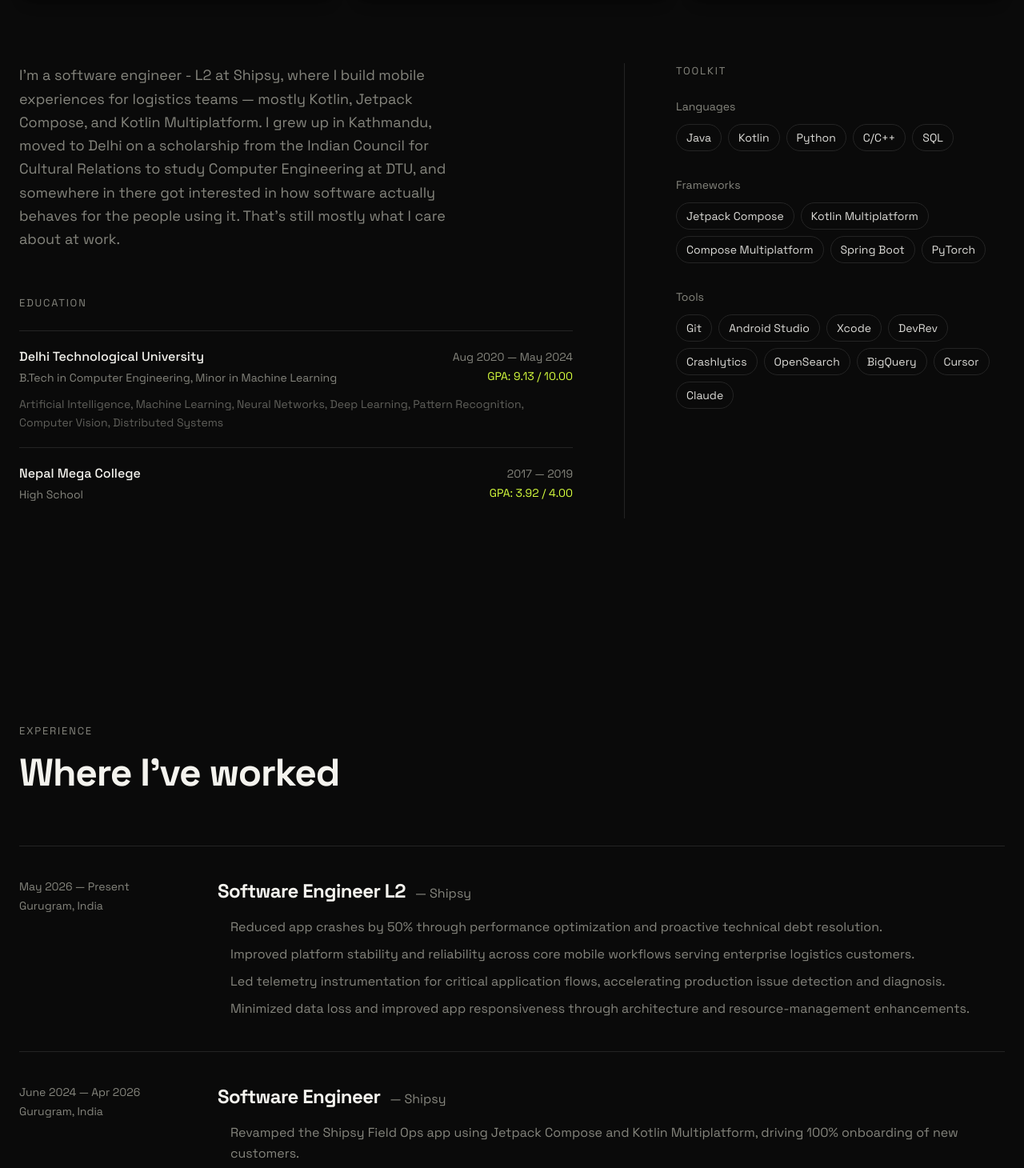
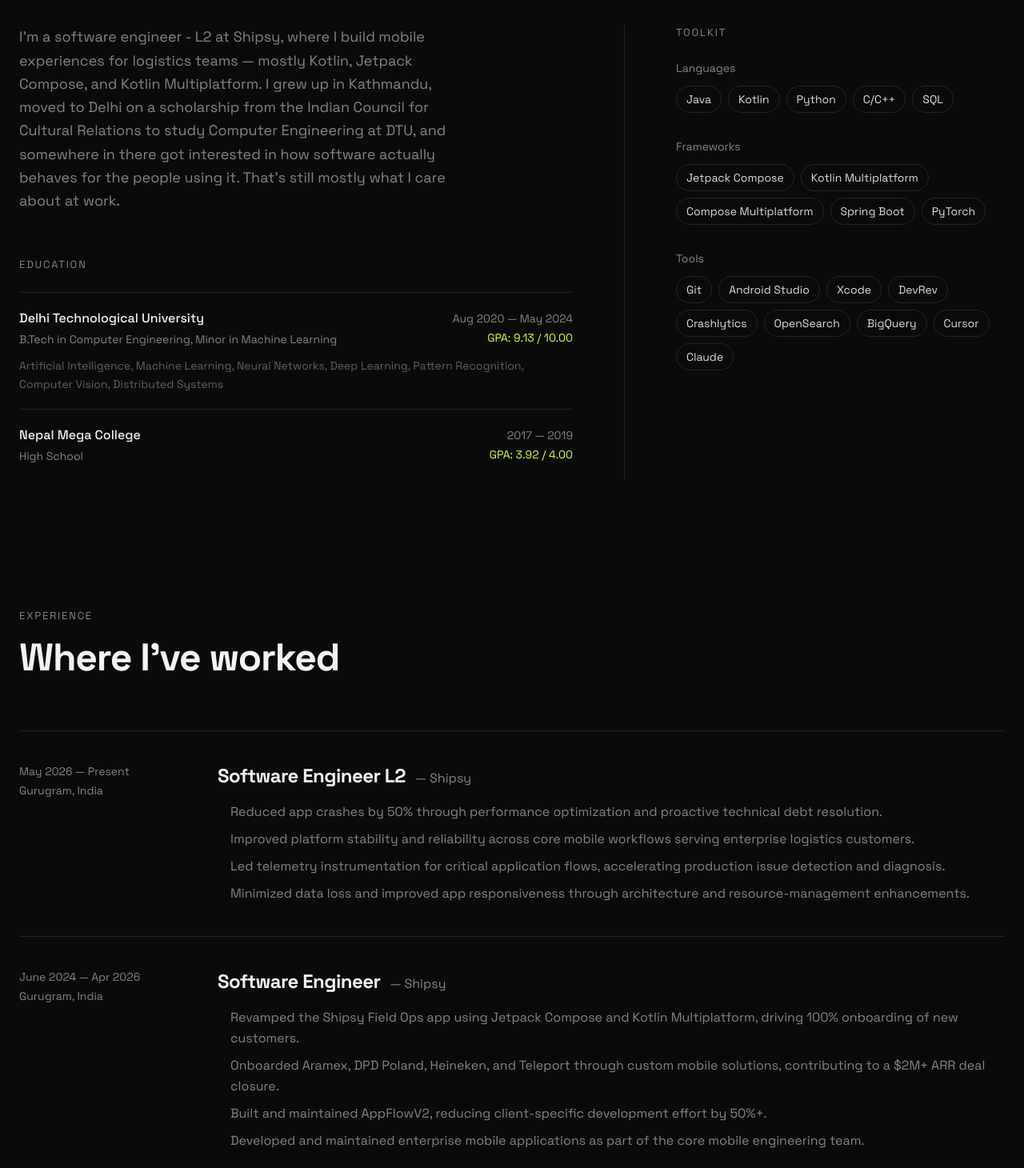
Before and after one commit to Sum1t01/portfolio, a React (Vite) app: page / in a window 1280 px wide. Shown: the part 1337-2797 px from the top of the page at 80% size. Built offline with nearby package versions, Linux system fonts and the light colour scheme; no server answers.

Commit message:
wide gap fixed

```diff
--- a/src/sections/About.jsx
+++ b/src/sections/About.jsx
@@ -13,7 +13,7 @@ const highlightIcons = {
 
 const About = () => {
   return (
-    <section id='about' className='py-32 relative overflow-hidden'>
+    <section id='about' className='py-20 relative overflow-hidden'>
       <div className='container mx-auto px-6'>
 
         <Reveal>
--- a/src/sections/Achievements.jsx
+++ b/src/sections/Achievements.jsx
@@ -4,7 +4,7 @@ import { achievements, content } from '../data/profile'
 
 const Achievements = () => {
   return (
-    <section id='achievements' className='py-32 relative overflow-hidden'>
+    <section id='achievements' className='py-20 relative overflow-hidden'>
       <div className='container mx-auto px-6'>
 
         <Reveal>
--- a/src/sections/Contact.jsx
+++ b/src/sections/Contact.jsx
@@ -53,7 +53,7 @@ const Contact = () => {
   }
 
   return (
-    <section id='contact' className='py-32 relative overflow-hidden'>
+    <section id='contact' className='py-20 relative overflow-hidden'>
       <div className='container mx-auto px-6'>
 
         <Reveal>
--- a/src/sections/Experience.jsx
+++ b/src/sections/Experience.jsx
@@ -4,7 +4,7 @@ import { experience, content } from '../data/profile'
 
 const Experience = () => {
   return (
-    <section id='experience' className='py-32 relative overflow-hidden'>
+    <section id='experience' className='py-20 relative overflow-hidden'>
       <div className='container mx-auto px-6'>
 
         <Reveal>
--- a/src/sections/Projects.jsx
+++ b/src/sections/Projects.jsx
@@ -5,7 +5,7 @@ import { projects, publications, content } from '../data/profile'
 
 const Projects = () => {
   return (
-    <section id='projects' className='py-32 relative overflow-hidden'>
+    <section id='projects' className='py-20 relative overflow-hidden'>
       <div className='container mx-auto px-6'>
 
         <Reveal>
```
